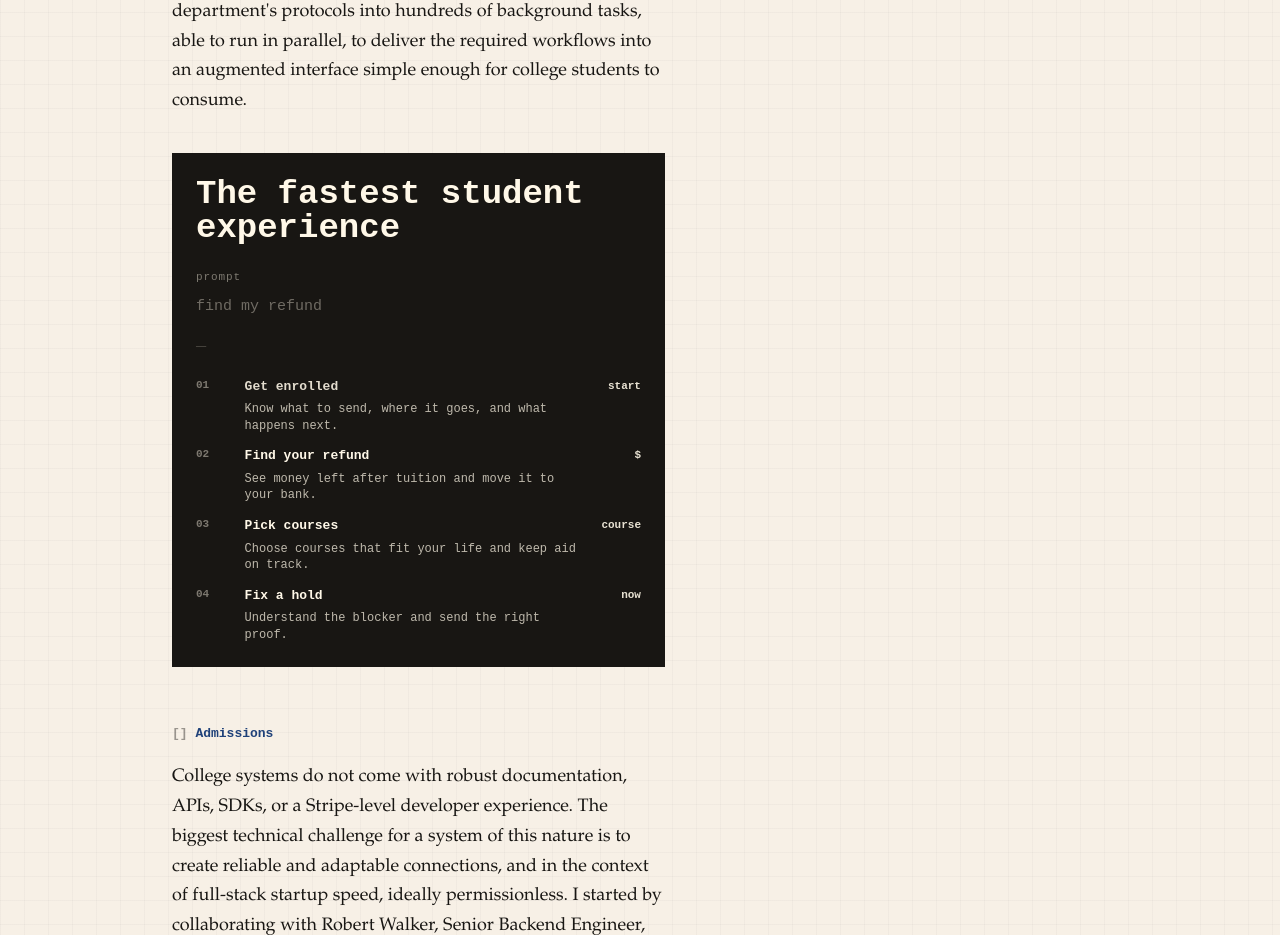
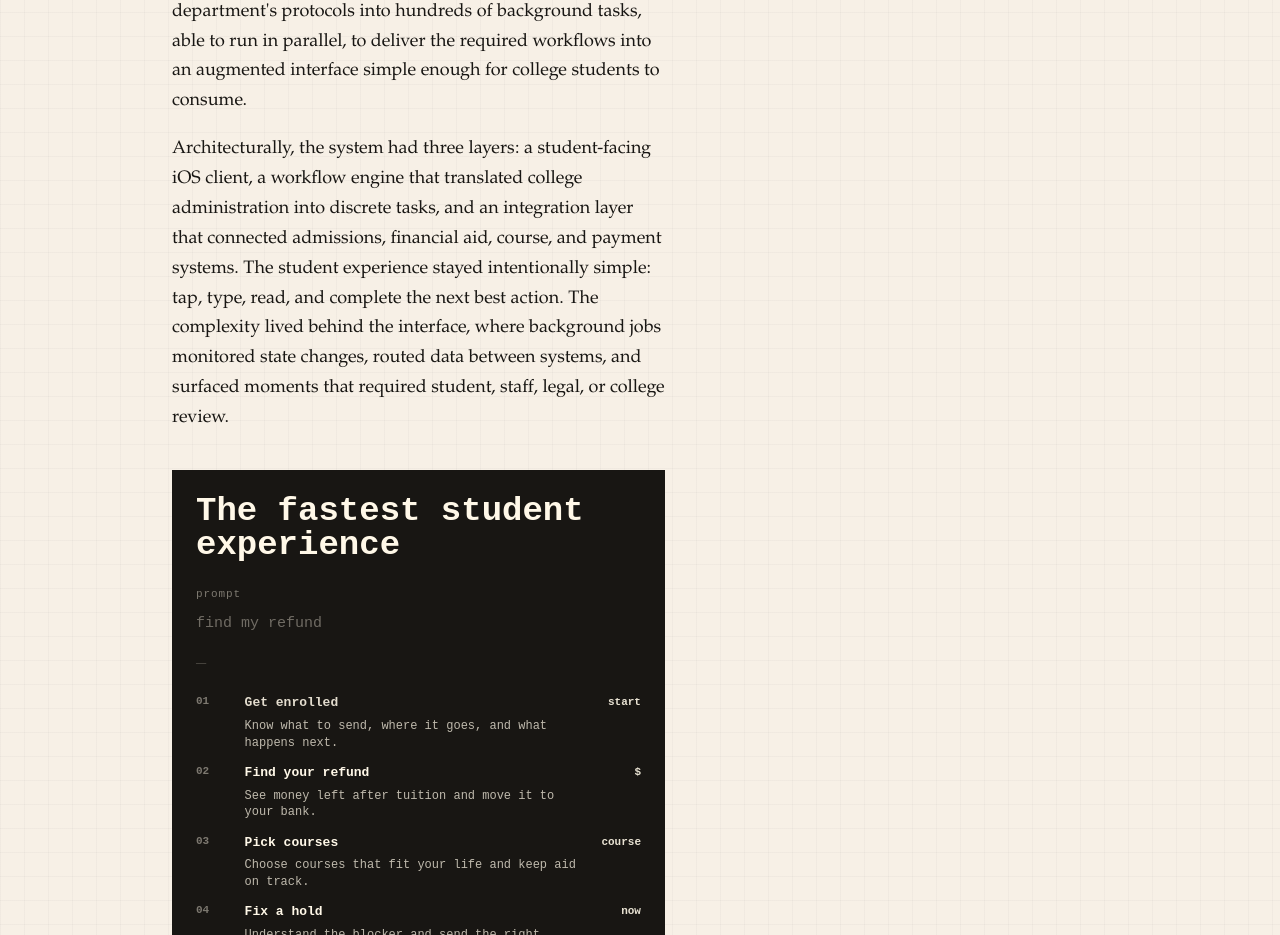
Before and after one commit to CodedByCam/localhost-40, a Next.js app: page /memos/1088-bologna in a window 1280 px wide. Shown: the part 2700-3635 px from the top of the page. Built offline with nearby package versions, Linux system fonts and the light colour scheme.

Commit message:
Add Bologna architecture paragraph

```diff
--- a/app/memos/data.js
+++ b/app/memos/data.js
@@ -39,6 +39,7 @@ const bolognaSections = [
     demo: "Automated college administration",
     paragraphs: [
       `Now, there are hundreds of ways to augment a college with AI, so this presents the first set of decisions to be made. First, you could build an LLM, AI chat interface, and sell it to administrators to deploy to students across campus. The challenge here is the principal-agent problem where the end user of the product and the buyers are different. We saw the conflict and opted for a more radical approach: to build a new interface, fully integrated into all of the college's existing systems, with an AI layer designed to automate administrative work for students and staff. This meant integrating with everything from admissions and financial aid office systems to curriculum and learning management. My job was to design a system capable of transforming every department's protocols into hundreds of background tasks, able to run in parallel, to deliver the required workflows into an augmented interface simple enough for college students to consume.`,
+      `Architecturally, the system had three layers: a student-facing iOS client, a workflow engine that translated college administration into discrete tasks, and an integration layer that connected admissions, financial aid, course, and payment systems. The student experience stayed intentionally simple: tap, type, read, and complete the next best action. The complexity lived behind the interface, where background jobs monitored state changes, routed data between systems, and surfaced moments that required student, staff, legal, or college review.`,
     ],
   },
   {
```
